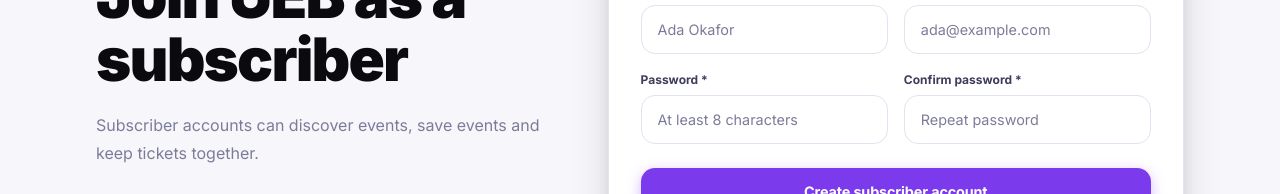
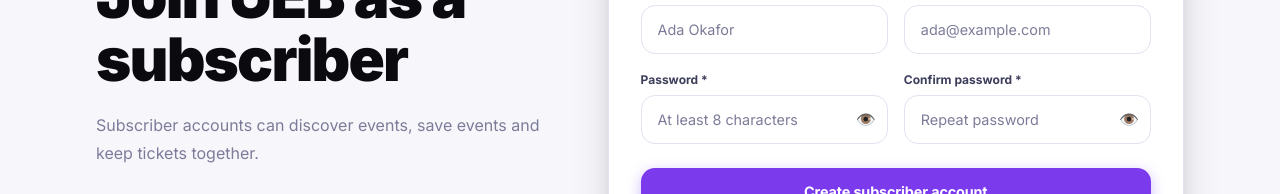
Before and after one commit to ChiekeNN/ueb-platform, a Next.js app: page /subscriber/signup in a window 1280 px wide. Shown: the part 250-444 px from the top of the page. Built offline with nearby package versions, Linux system fonts and the light colour scheme; no server answers.

Commit message:
Add password visibility controls
Co-authored-by: arena-agent <297053741+arena-agent@users.noreply.github.com>

```diff
--- a/src/components/PortalLogin.tsx
+++ b/src/components/PortalLogin.tsx
@@ -44,6 +44,7 @@ export default function PortalLogin({ role }: { role: PortalRole }) {
   const demoAccount = DEMO_ACCOUNTS[role];
   const [email, setEmail] = useState(demoAccount.email);
   const [password, setPassword] = useState(demoAccount.password);
+  const [showPassword, setShowPassword] = useState(false);
   const [busy, setBusy] = useState(false);
   const [error, setError] = useState("");
 
@@ -108,7 +109,10 @@ export default function PortalLogin({ role }: { role: PortalRole }) {
             </label>
             <label className="block mb-5">
               <span style={{ display: "block", fontSize: "0.75rem", fontWeight: 700, color: "var(--text-2)", marginBottom: "0.4rem" }}>Password</span>
-              <input className="input" type="password" required minLength={8} value={password} onChange={(e) => setPassword(e.target.value)} placeholder="Enter your password" autoComplete="current-password" />
+              <div style={{ position: "relative" }}>
+                <input className="input pr-12" type={showPassword ? "text" : "password"} required minLength={8} value={password} onChange={(e) => setPassword(e.target.value)} placeholder="Enter your password" autoComplete="current-password" />
+                <button type="button" onClick={() => setShowPassword((visible) => !visible)} aria-label={showPassword ? "Hide password" : "Show password"} style={{ position: "absolute", right: "0.75rem", top: "50%", transform: "translateY(-50%)", color: "var(--text-3)", fontSize: "1rem" }}>{showPassword ? "🙈" : "👁️"}</button>
+              </div>
             </label>
             <button type="submit" className="btn btn-primary w-full justify-center" disabled={busy} style={{ opacity: busy ? 0.65 : 1 }}>
               {busy ? "Opening workspace…" : `Continue as ${portal.label}`}
--- a/src/components/SignupForm.tsx
+++ b/src/components/SignupForm.tsx
@@ -14,6 +14,8 @@ const CONFIG: Record<SignupRole, { label: string; title: string; note: string; i
 export default function SignupForm({ role }: { role: SignupRole }) {
   const config = CONFIG[role];
   const [form, setForm] = useState({ name: "", email: "", organisation: "", password: "", confirm: "" });
+  const [showPassword, setShowPassword] = useState(false);
+  const [showConfirm, setShowConfirm] = useState(false);
   const [error, setError] = useState("");
   const [done, setDone] = useState("");
   const [busy, setBusy] = useState(false);
@@ -71,8 +73,8 @@ export default function SignupForm({ role }: { role: SignupRole }) {
             </div>
             {role !== "subscriber" && <label className="block mt-4"><span className="field-label">Organisation</span><input className="input" value={form.organisation} onChange={(e) => setForm({ ...form, organisation: e.target.value })} placeholder="Your organisation or company" /></label>}
             <div className="grid grid-cols-1 sm:grid-cols-2 gap-4 mt-4">
-              <label><span className="field-label">Password *</span><input className="input" required minLength={8} type="password" value={form.password} onChange={(e) => setForm({ ...form, password: e.target.value })} placeholder="At least 8 characters" /></label>
-              <label><span className="field-label">Confirm password *</span><input className="input" required minLength={8} type="password" value={form.confirm} onChange={(e) => setForm({ ...form, confirm: e.target.value })} placeholder="Repeat password" /></label>
+              <label><span className="field-label">Password *</span><div style={{ position: "relative" }}><input className="input pr-12" required minLength={8} type={showPassword ? "text" : "password"} value={form.password} onChange={(e) => setForm({ ...form, password: e.target.value })} placeholder="At least 8 characters" /><button type="button" onClick={() => setShowPassword((visible) => !visible)} aria-label={showPassword ? "Hide password" : "Show password"} style={{ position: "absolute", right: "0.75rem", top: "50%", transform: "translateY(-50%)", color: "var(--text-3)", fontSize: "1rem" }}>{showPassword ? "🙈" : "👁️"}</button></div></label>
+              <label><span className="field-label">Confirm password *</span><div style={{ position: "relative" }}><input className="input pr-12" required minLength={8} type={showConfirm ? "text" : "password"} value={form.confirm} onChange={(e) => setForm({ ...form, confirm: e.target.value })} placeholder="Repeat password" /><button type="button" onClick={() => setShowConfirm((visible) => !visible)} aria-label={showConfirm ? "Hide password" : "Show password"} style={{ position: "absolute", right: "0.75rem", top: "50%", transform: "translateY(-50%)", color: "var(--text-3)", fontSize: "1rem" }}>{showConfirm ? "🙈" : "👁️"}</button></div></label>
             </div>
             <button className="btn btn-primary w-full justify-center mt-6" disabled={busy} style={{ opacity: busy ? 0.65 : 1 }}>{busy ? "Creating account…" : `Create ${config.label.toLowerCase()} account`}</button>
             <p className="text-center mt-4" style={{ color: "var(--text-3)", fontSize: "0.7rem", lineHeight: 1.5 }}>By continuing, you agree to use UEB responsibly. Organiser and admin access is subject to approval.</p>
```
